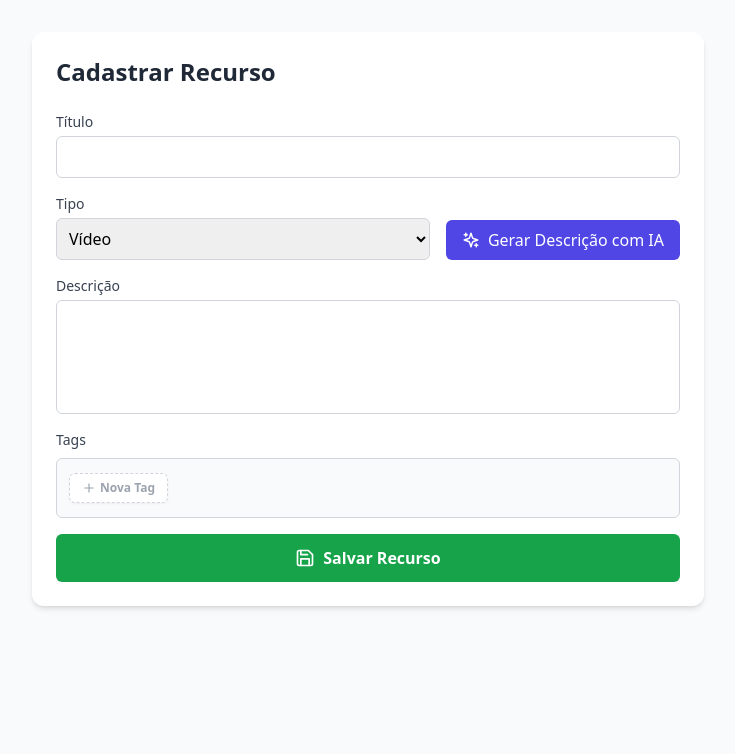
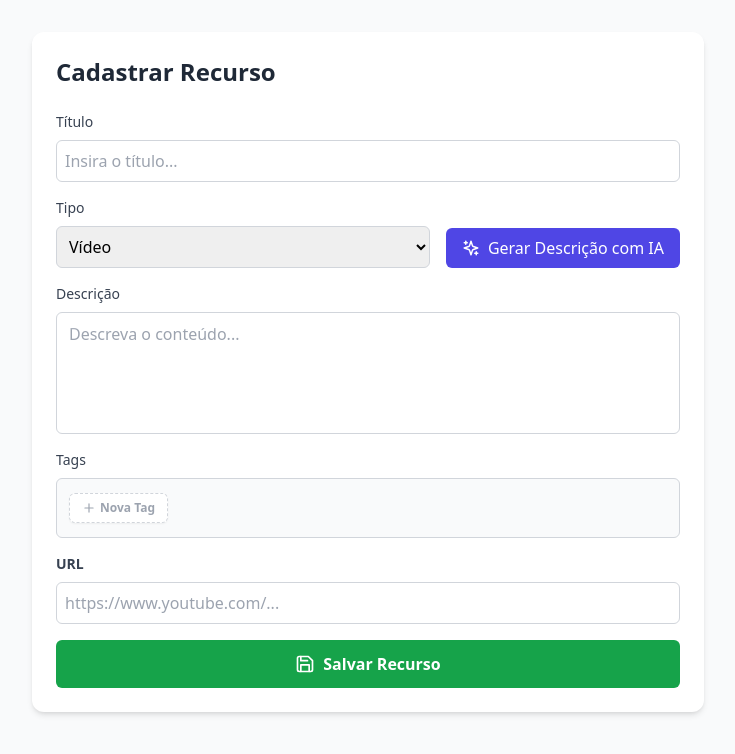
Before and after one commit to Jgmc2025/hub-de-recursos-educacionais, a React (Create React App) app in the folder frontend/: page / in a window 1280 px wide. Shown: the top 754 px of the page, without its empty margins (272-1007 px from the left). Built offline with nearby package versions, Linux system fonts and the light colour scheme.

Commit message:
feat: ajuste-de-ux-na-descricao-e-criacao-de-url

```diff
--- a/frontend/src/App.js
+++ b/frontend/src/App.js
@@ -12,7 +12,8 @@ function App() {
     title: '',
     description: '',
     resource_type: 'Vídeo',
-    tags: ''
+    tags: '',
+    url: ''
   });
   const tagsArray = formData.tags ? formData.tags.split(',').map(t => t.trim()).filter(t => t !== '') : [];
   const handleSmartAssist = async () => {
@@ -38,6 +39,38 @@ function App() {
       setLoading(false);
     }
   };
+  const validateForm = () => {
+    const titleClean = formData.title.trim();
+    const urlClean = formData.url.trim();
+    if (titleClean.length < 3) {
+      alert("Por favor, insira um título mais descritivo.");
+      return false;
+    }
+    try {
+      if (!urlClean) throw new Error();
+      new URL(urlClean);
+    } catch (error) {
+      alert("Por favor, insira um endereço de URL válido.");
+      return false;
+    }
+    return true;
+  };
+  const handleSave = async () => {
+    if (!validateForm()) return;
+    setLoading(true);
+    try {
+      await axios.post('http://127.0.0.1:8000/resources', {
+        ...formData,
+        tags: tagsArray
+      });
+      alert("Recurso salvo com sucesso no hub_educacional.db!");
+      setFormData({ title: '', description: '', resource_type: 'Vídeo', tags: '', url: '' });
+    } catch (error) {
+      alert("Erro ao conectar com o servidor.");
+    } finally {
+      setLoading(false);
+    }
+  };
   const updateTagsString = (newArray) => {
     setFormData({ ...formData, tags: newArray.join(', ') });
   };
@@ -52,7 +85,7 @@ function App() {
     }
     const isDuplicate = tagsArray.some((tag, i) => i !== index && tag.toLowerCase() === cleanEdit);
     if (isDuplicate) {
-      alert(`A tag "${cleanEdit}" já existe nesta lista!`);
+      alert(`A tag "${cleanEdit}" já existe nesta lista.`);
       setEditingIndex(null);
       return;
     }
@@ -66,7 +99,7 @@ function App() {
     if (cleanTag) {
       const tagExists = tagsArray.some(t => t.toLowerCase() === cleanTag.toLowerCase());
       if (tagExists) {
-        alert("Esta tag já existe!");
+        alert("Esta tag já existe.");
       } else {
         updateTagsString([...tagsArray, cleanTag]);
       }
@@ -80,17 +113,18 @@ function App() {
         <h1 className="text-2xl font-bold text-gray-800 mb-6">Cadastrar Recurso</h1>
         <div className="space-y-4">
           <div>
-            <label className="block text-sm font-medium text-gray-700">Título</label>
+            <label className="block text-sm font-medium text-gray-700 mb-2">Título</label>
             <input
               type="text"
-              className="mt-1 block w-full border border-gray-300 rounded-md p-2"
+              placeholder="Insira o título..."
+              className="mt-1 block w-full border border-gray-300 rounded-md p-2 outline-none focus:ring-2 focus:ring-indigo-500"
               value={formData.title}
               onChange={(e) => setFormData({...formData, title: e.target.value})}
             />
           </div>
           <div className="flex gap-4 items-end">
             <div className="flex-1">
-              <label className="block text-sm font-medium text-gray-700">Tipo</label>
+              <label className="block text-sm font-medium text-gray-700 mb-2">Tipo</label>
               <select
                 className="mt-1 block w-full border border-gray-300 rounded-md p-2"
                 value={formData.resource_type}
@@ -111,13 +145,17 @@ function App() {
             </button>
           </div>
           <div>
-            <label className="block text-sm font-medium text-gray-700">Descrição</label>
-            <textarea
-              rows="4"
-              className="mt-1 block w-full border border-gray-300 resize-none rounded-md p-2"
-              value={formData.description}
-              onChange={(e) => setFormData({...formData, description: e.target.value})}
-            />
+            <label className="block text-sm font-medium text-gray-700 mb-2">Descrição</label>
+            <div className="py-1 relative border border-gray-300 rounded-md bg-white focus-within:ring-2 focus-within:ring-indigo-500 transition-all">
+              <textarea
+                rows="4"
+                placeholder="Descreva o conteúdo..."
+                className="block w-full border-none bg-transparent py-1 px-3 pr-10 resize-none outline-none overflow-y-auto leading-relaxed text-black"
+                style={{ WebkitMaskImage: 'linear-gradient(to bottom, transparent 0%, black 12%, black 88%, transparent 100%)' }}
+                value={formData.description}
+                onChange={(e) => setFormData({...formData, description: e.target.value})}
+              />
+            </div>
           </div>
           <div>
             <label className="block text-sm font-medium text-gray-700 mb-2">Tags</label>
@@ -168,8 +206,23 @@ function App() {
               )}
             </div>
           </div>
-          <button className="w-full flex items-center justify-center gap-2 bg-green-600 text-white font-bold py-3 rounded-md hover:bg-green-700 mt-6">
-            <Save size={20} /> Salvar Recurso
+          <div>
+            <label className="block text-sm font-medium text-gray-700 mb-2 font-semibold">URL</label>
+            <input
+              type="url"
+              placeholder="https://www.youtube.com/..."
+              className="mt-1 block w-full border border-gray-300 rounded-md p-2 outline-none focus:ring-2 focus:ring-indigo-500 transition-all"
+              value={formData.url}
+              onChange={(e) => setFormData({...formData, url: e.target.value})}
+            />
+          </div>
+          <button
+            onClick={handleSave}
+            disabled={loading}
+            className="w-full flex items-center justify-center gap-2 bg-green-600 text-white font-bold py-3 rounded-md hover:bg-green-700 mt-6 disabled:bg-gray-400 transition-all active:scale-95"
+          >
+            {loading ? <Loader2 className="animate-spin" size={20} /> : <Save size={20} />}
+            Salvar Recurso
           </button>
         </div>
       </div>
```
